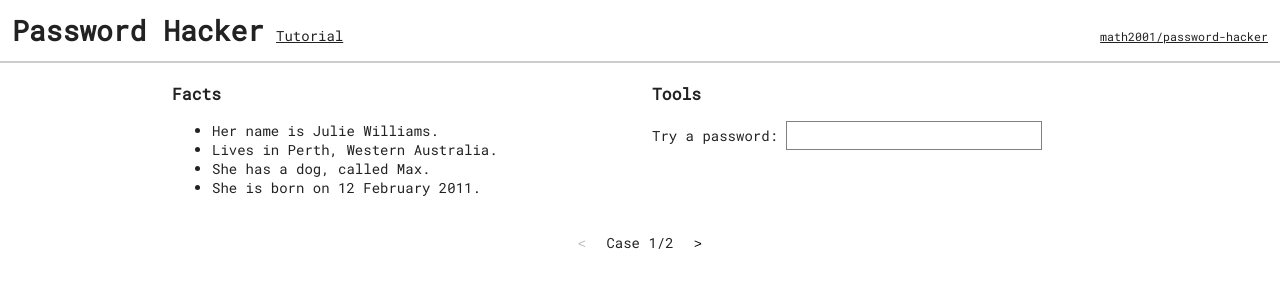
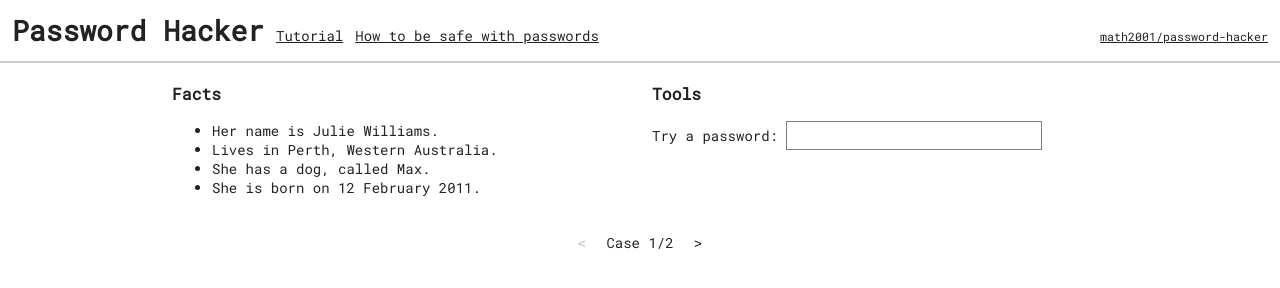
Before and after one commit to math2001/password-hacker, a website built with webpack: page src/index.html in a window 1280 px wide. Built offline with nearby package versions, Linux system fonts and the light colour scheme.

Commit message:
inline header links

```diff
--- a/src/css/index.css
+++ b/src/css/index.css
@@ -34,6 +34,8 @@ body {
 .header ul {
     list-style: none;
     padding: 0;
+    display: flex;
+    gap: 12px;
 }
 
 .header a {
--- a/src/index.html
+++ b/src/index.html
@@ -15,6 +15,7 @@
         <nav class="header-nav">
             <ul>
                 <li><a href="#tutorial">Tutorial</a></li>
+                <li><a href="/how-to-be-safe-with-passwords">How to be safe with passwords</a></li>
             </ul>
         </nav>
         <p><small><a href="https://github.com/math2001/password-hacker">math2001/password-hacker</a></small></p>
```
